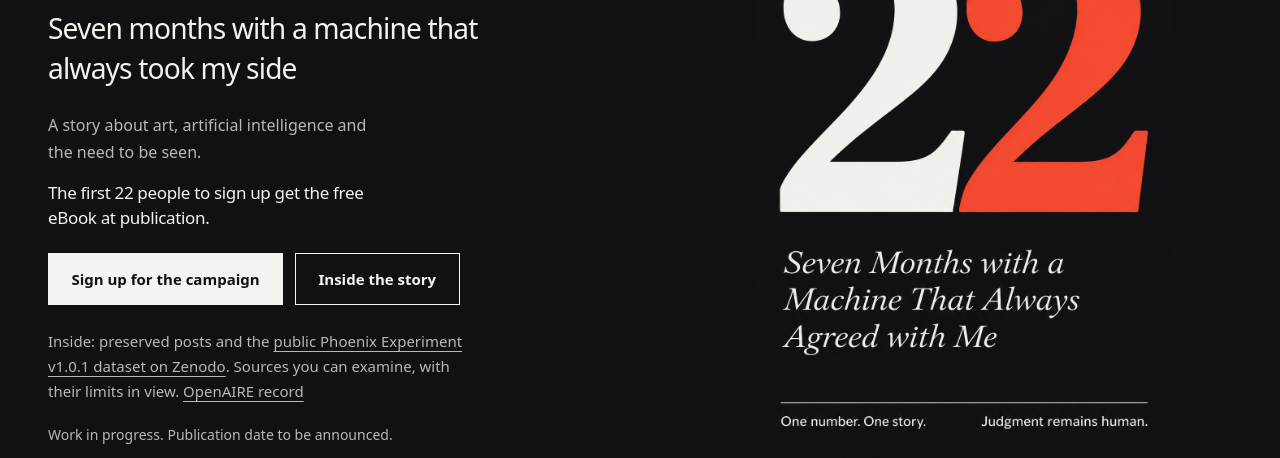
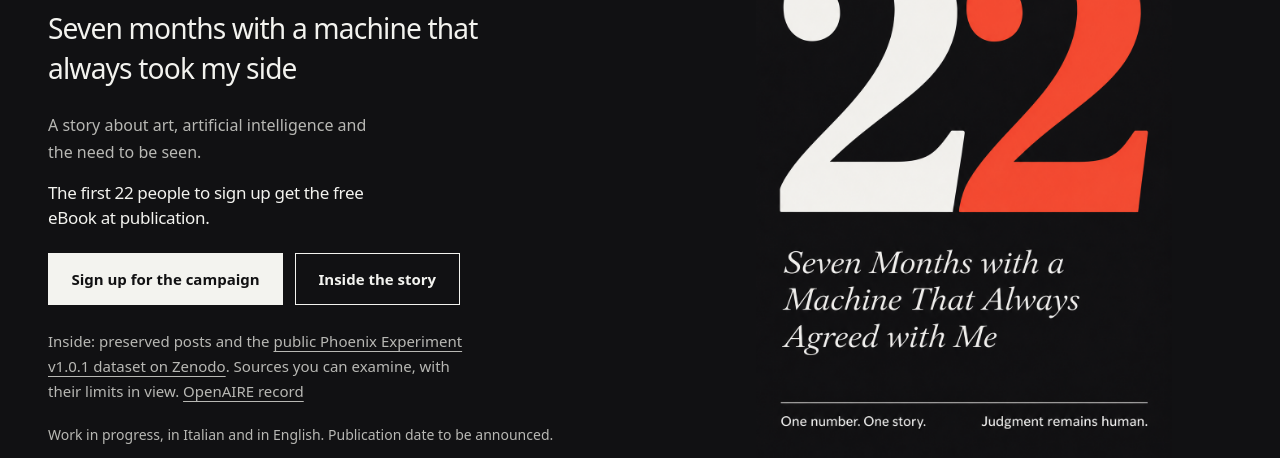
Before and after one commit to bjbeyond81/22-the-book, a plain HTML site: page en/index.html in a window 1280 px wide. Shown: the part 342-800 px from the top of the page. Drawn offline with Linux system fonts and the light colour scheme.

Commit message:
Say the book is coming in Italian and in English.
The release line on both pages now states both editions. The date stays unannounced.

```diff
--- a/en/index.html
+++ b/en/index.html
@@ -97,7 +97,7 @@
           <a class="button button-secondary" href="#la-storia" data-i18n="read">Inside the story</a>
         </div>
         <p class="evidence"><span data-i18n="evidenceBefore">Inside: preserved posts and the </span><a href="https://doi.org/10.5281/zenodo.24284935" data-i18n="dataset">public Phoenix Experiment v1.0.1 dataset on Zenodo</a><span data-i18n="evidenceAfter">. Sources you can examine, with their limits in view.</span> <a href="https://explore.openaire.eu/search/result?pid=10.5281%2Fzenodo.24284935" data-i18n="openaire">OpenAIRE record</a></p>
-        <p class="release" data-i18n="release">Work in progress. Publication date to be announced.</p>
+        <p class="release" data-i18n="release">Work in progress, in Italian and in English. Publication date to be announced.</p>
       </div>
       <img src="/22-Copertina-EN.png" width="1024" height="1536" style="display:block;width:100%;max-width:26rem;height:auto;margin:auto" alt="Cover of Twenty-Two by BJ Beyond">
     </section>
```
Also changed, not shown: index.html (+1 -1 lines).
